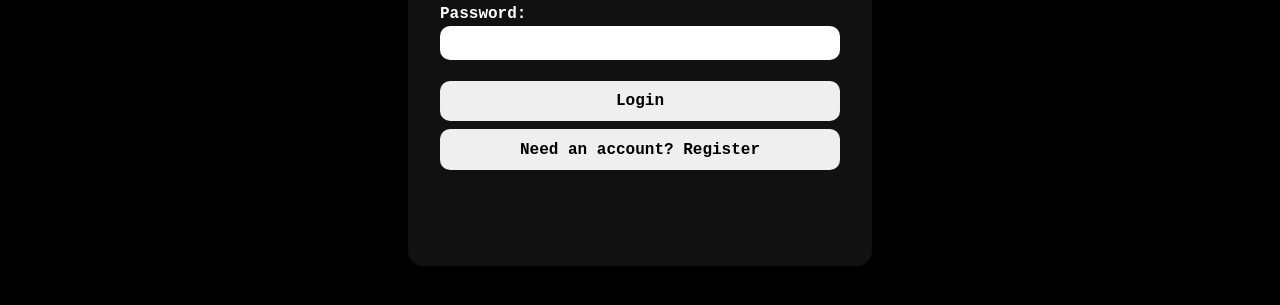
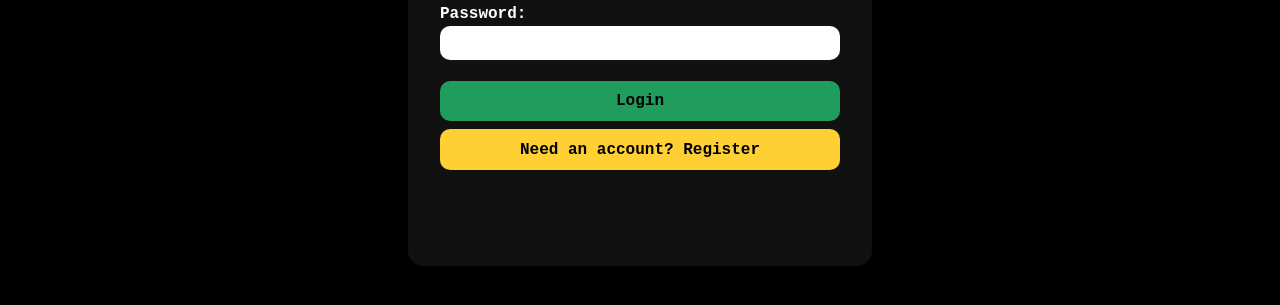
Before and after one commit to Belgianwafflecorp/IoTApp-Bioscoop, a plain HTML site: page Front/pages/login.html in a window 1280 px wide. Shown: the part 303-608 px from the top of the page. Drawn offline with Linux system fonts and the light colour scheme.

Commit message:
fixed broken styling

```diff
--- a/Front/pages/login.html
+++ b/Front/pages/login.html
@@ -41,8 +41,8 @@
       <label for="password">Password:</label>
       <input type="password" name="password" required />
 
-      <button type="submit" id="submit-btn">Login</button>
-      <button type="button" id="toggle-btn">Need an account? Register</button>
+      <button type="submit" class="submit-btn">Login</button>
+      <button type="button" class="toggle-btn" id="toggle-btn">Need an account? Register</button>
 
       <p id="error-msg" style="color: red; text-align: center;"></p>
       <p id="success-msg" style="color: green; text-align: center;"></p>
--- a/Front/src/css/styles.css
+++ b/Front/src/css/styles.css
@@ -223,6 +223,41 @@ button:hover,
   font-size: 1em;
 }
 
+.submit-btn {
+  background-color: var(--color-green);
+  color: var(--color-black);
+  padding: 0.7em 1em;
+  border-radius: var(--border-radius);
+  font-weight: bold;
+  border: none;
+  cursor: pointer;
+  transition: background-color 0.3s ease;
+}
+
+.submit-btn:hover {
+  background-color: #1a7f4b; /* Slightly darker green */
+  cursor: pointer;
+}
+
+/* Toggle button with brand yellow */
+.toggle-btn {
+  background-color: var(--color-yellow);
+  color: var(--color-black);
+  padding: 0.7em 1em;
+  border-radius: var(--border-radius);
+  font-weight: bold;
+  border: none;
+  cursor: pointer;
+  transition: background-color 0.3s ease;
+  margin-top: 0.5em;
+  display: inline-block;
+  text-align: center;
+}
+
+.toggle-btn:hover {
+  background-color: #e6c300; /* Slightly darker yellow */
+  cursor: pointer;
+}
 #error-msg {
   margin-top: 1em;
   color: var(--color-yellow);
--- a/Front/src/js/login.js
+++ b/Front/src/js/login.js
@@ -36,7 +36,7 @@ document.addEventListener('DOMContentLoaded', () => {
   circle.style.cursor = 'pointer'; // Make it obvious it’s clickable
 
   circle.addEventListener('click', () => {
-    window.location.href = '/index.html';
+    window.location.href = '../index.html'; // Redirect to home page
   });
 });
 
```
Also changed, not shown: Front/index.html (+1 -1 lines).
